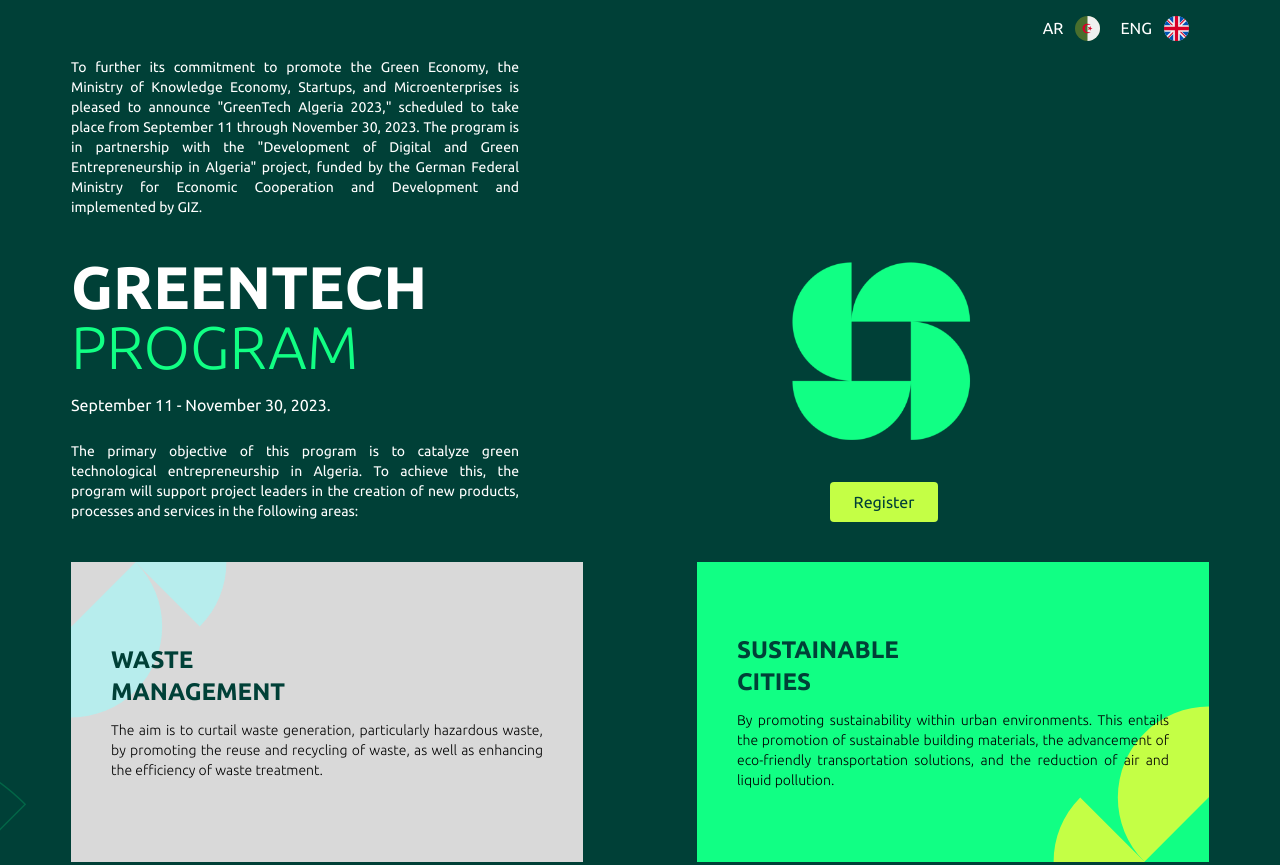
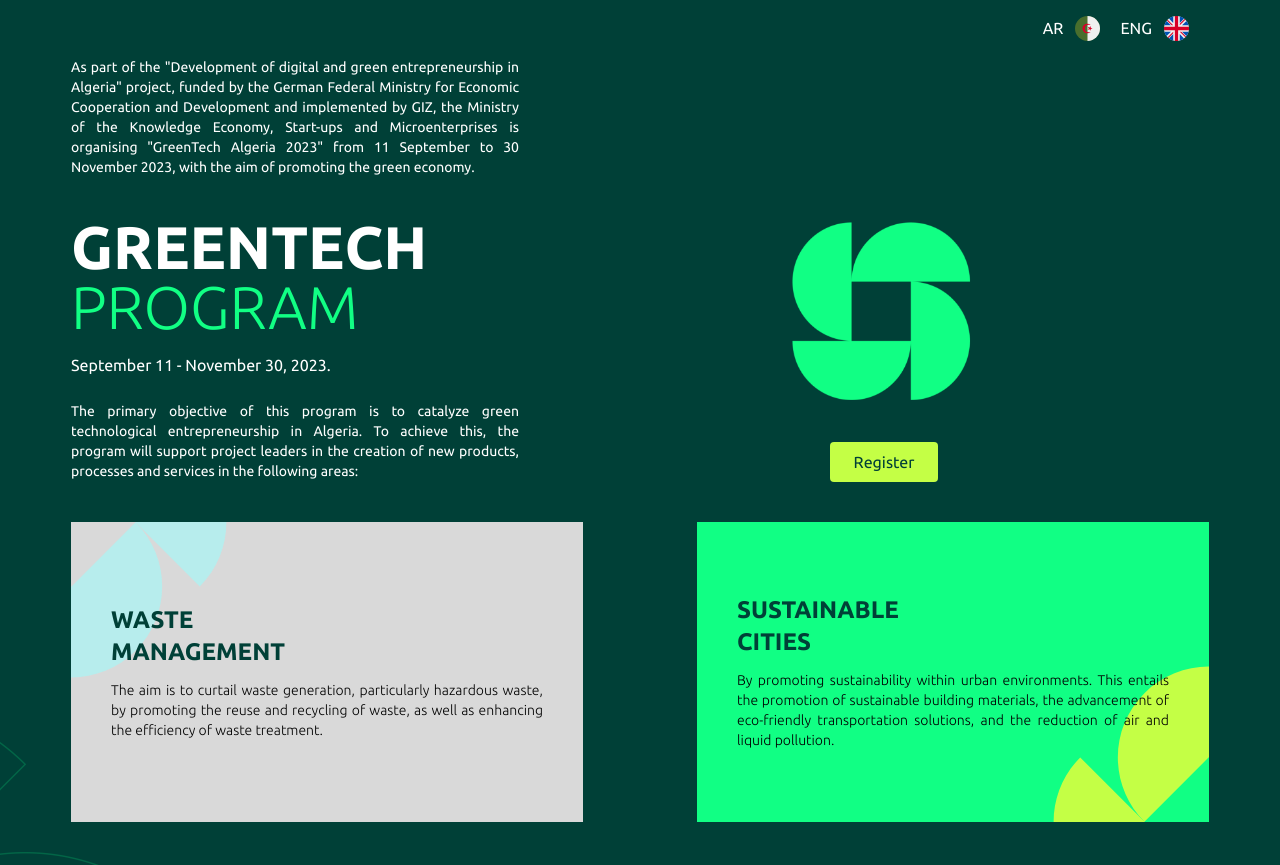
Before and after one commit to Zakaria-Bli/Greentech-final, a website: page index.html in a window 1280 px wide. Shown: the top 865 px of the page. Drawn offline with Linux system fonts and the light colour scheme.

Commit message:
Update index.html

```diff
--- a/index.html
+++ b/index.html
@@ -74,13 +74,7 @@
     </header>
     <div class="container flex flex-col justify-evenly">
       <h3 class="text-white text-sm max-w-md text-justify mb-10">
-        To further its commitment to promote the Green Economy, the Ministry of
-        Knowledge Economy, Startups, and Microenterprises is pleased to announce
-        "GreenTech Algeria 2023," scheduled to take place from September 11
-        through November 30, 2023. The program is in partnership with the
-        "Development of Digital and Green Entrepreneurship in Algeria" project,
-        funded by the German Federal Ministry for Economic Cooperation and
-        Development and implemented by GIZ.
+        As part of the "Development of digital and green entrepreneurship in Algeria" project, funded by the German Federal Ministry for Economic Cooperation and Development and implemented by GIZ, the Ministry of the Knowledge Economy, Start-ups and Microenterprises is organising "GreenTech Algeria 2023" from 11 September to 30 November 2023, with the aim of promoting the green economy.
       </h3>
       <div
         class="flex ph:flex-col ph:justify-center ph:items-center items-center gap-10 mb-10"
```
